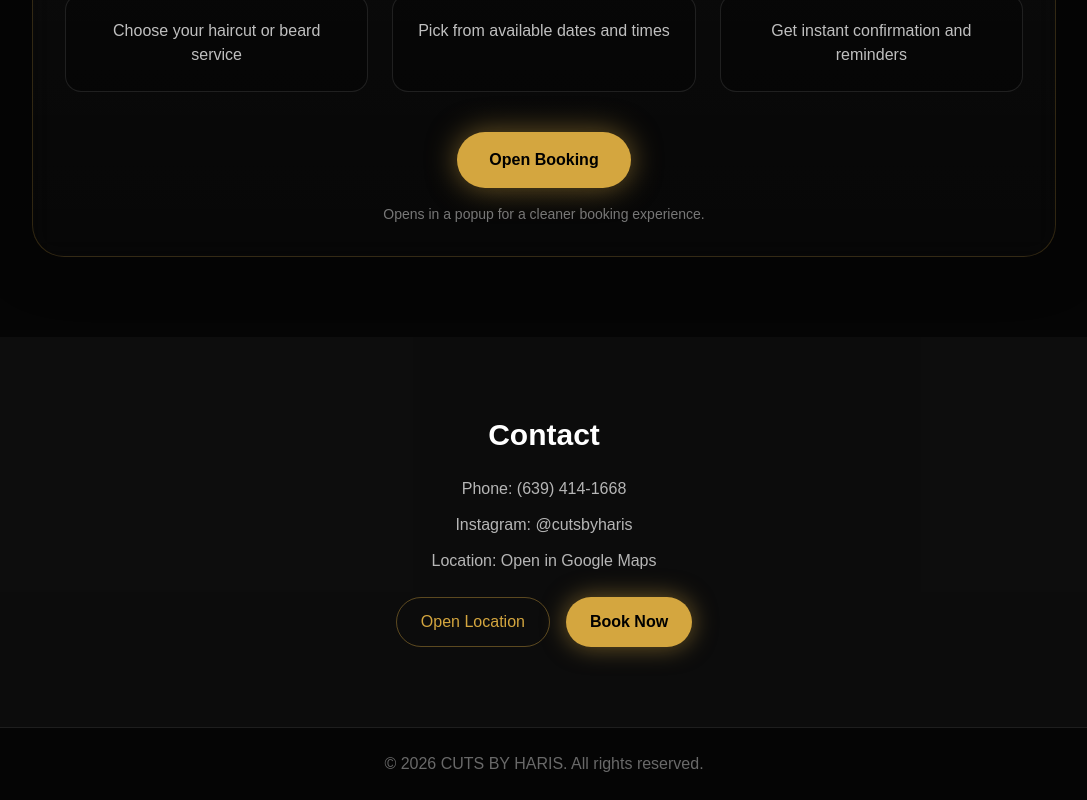
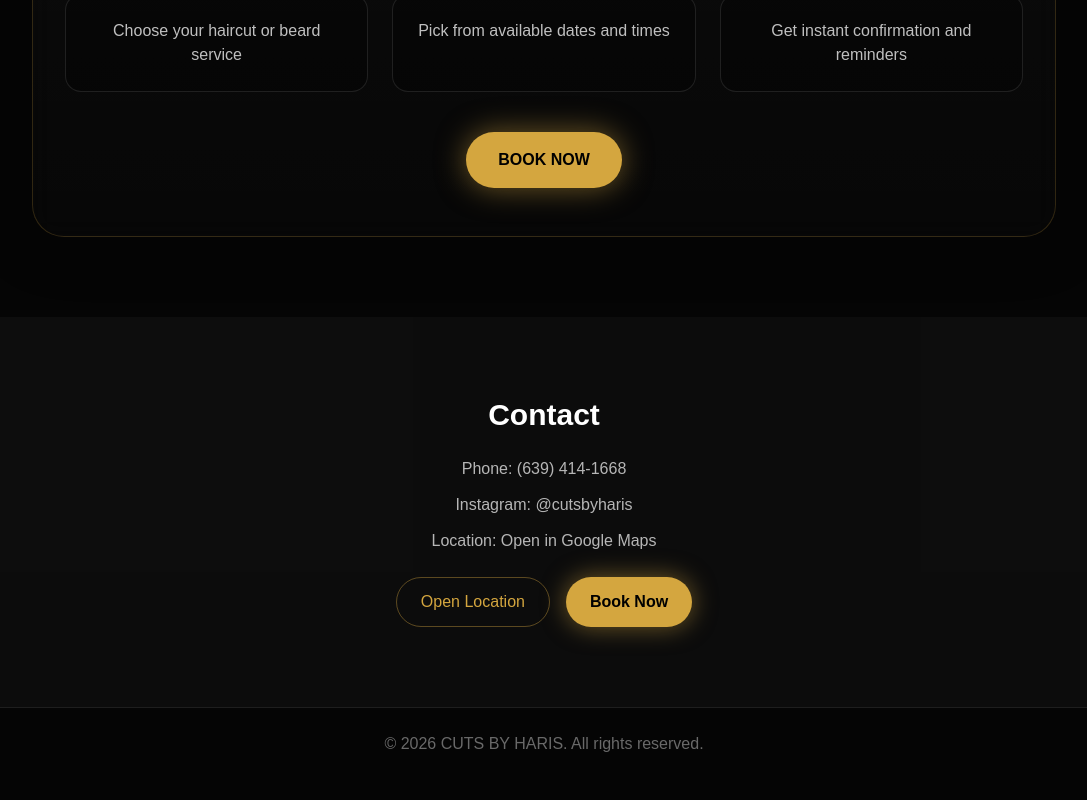
Before and after one commit to Heuchios/cutsbyharis, a Next.js app: page / in a window 1280 px wide. Shown: the part 3074-3874 px from the top of the page, without its empty margins (96-1183 px from the left). Built offline with nearby package versions, Linux system fonts and the light colour scheme.

Commit message:
fix favicon metadata

```diff
--- a/app/page.js
+++ b/app/page.js
@@ -538,10 +538,10 @@
               onClick={() => setBookingOpen(true)}
               className="inline-block rounded-full bg-[#d4a63f] px-8 py-4 font-semibold text-black shadow-[0_0_30px_rgba(212,166,63,0.5)] transition duration-300 hover:scale-105 hover:shadow-[0_0_50px_rgba(212,166,63,0.85)]"
             >
-              Open Booking
+              BOOK NOW
             </button>
             <p className="mt-4 text-sm text-white/45">
-              Opens in a popup for a cleaner booking experience.
+
             </p>
           </div>
         </div>
```
